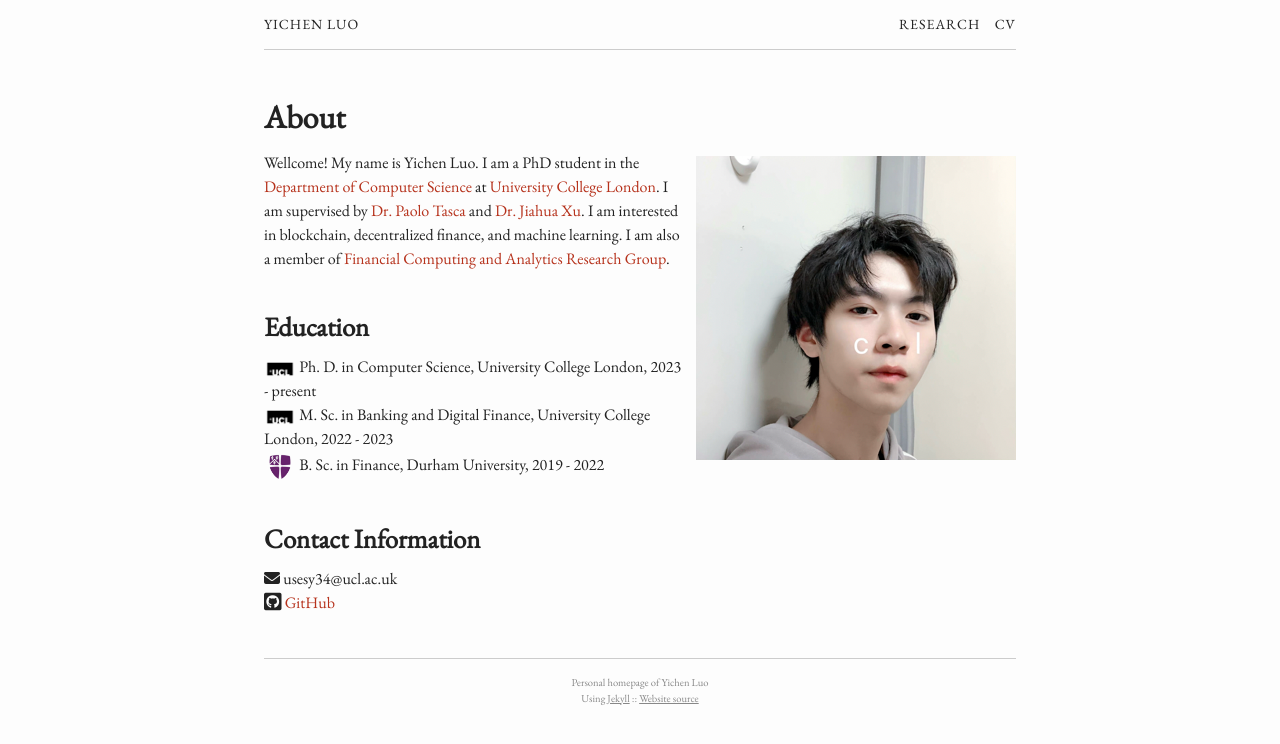
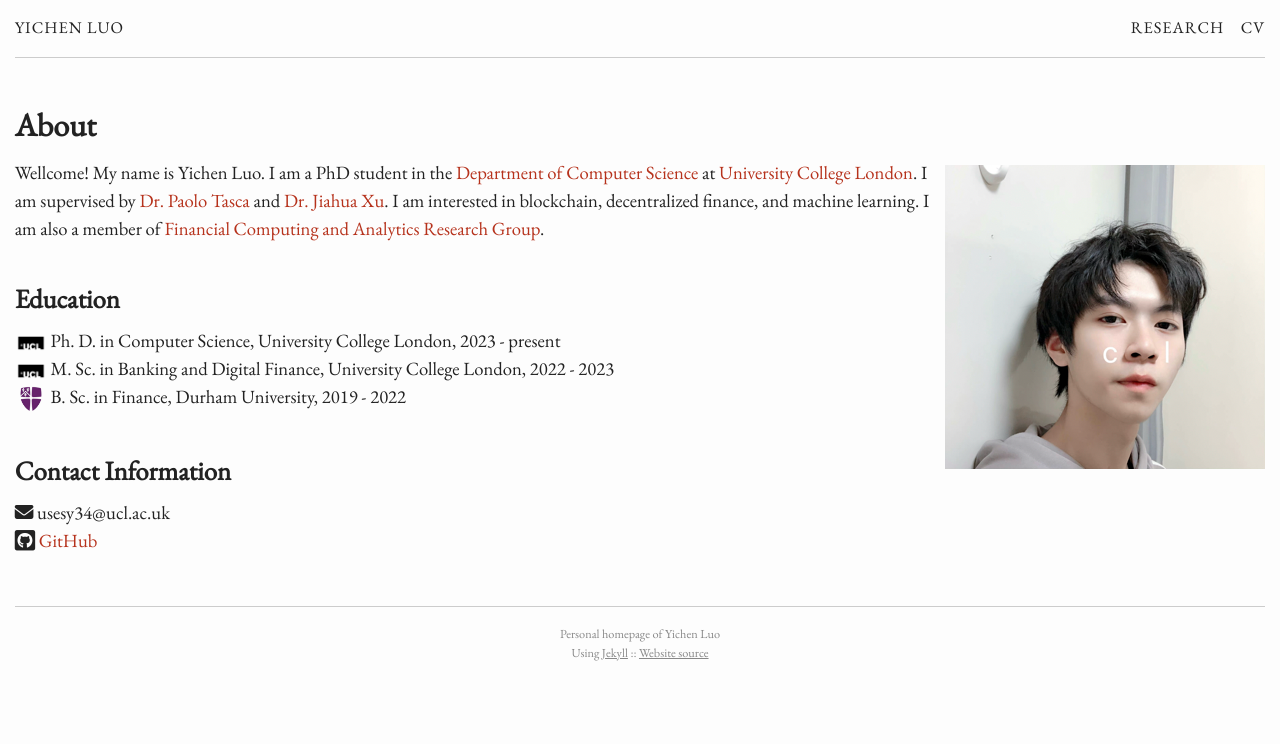
Before and after one commit to lyc0603/lyc0603.github.io, a Jekyll site: the page built from index.md, in a window 1280 px wide. Shown: the top 744 px of the page. Built offline with Jekyll 4.4.1, drawn with Linux system fonts in a browser that asks for light colours.

Commit message:
modify width

```diff
--- a/css/main.scss
+++ b/css/main.scss
@@ -3,7 +3,7 @@
 ---
 
 $base-font-family: 'EB Garamond', serif;
-$base-font-size: 12pt;
+$base-font-size: 14pt;
 $small-font-size: 0.875em;
 $vsmall-font-size: 0.66em;
 $base-line-height: 1.5;
@@ -30,7 +30,7 @@ $header-hover-url: $url-color;
 $line-color: $grey-light;
 
 // Width of the content area
-$content-width: 50em;
+$content-width: 70em;
 $content-min-width: 15em;
 $mobile: 32em;
 $desktop: 50em;
```
